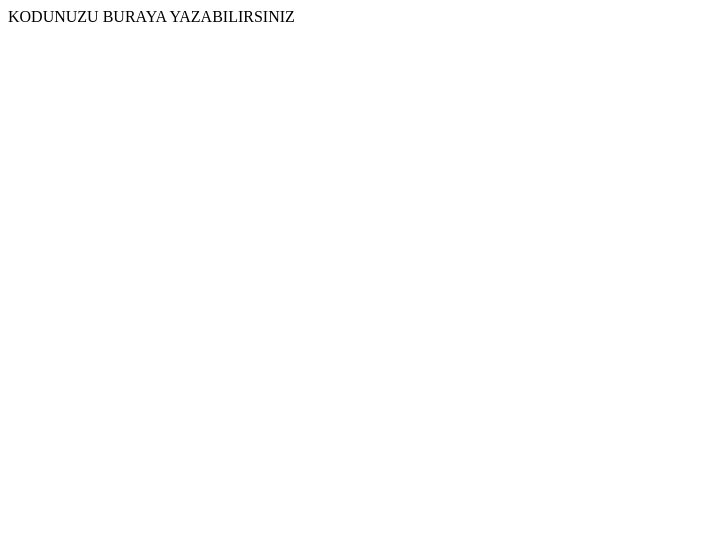
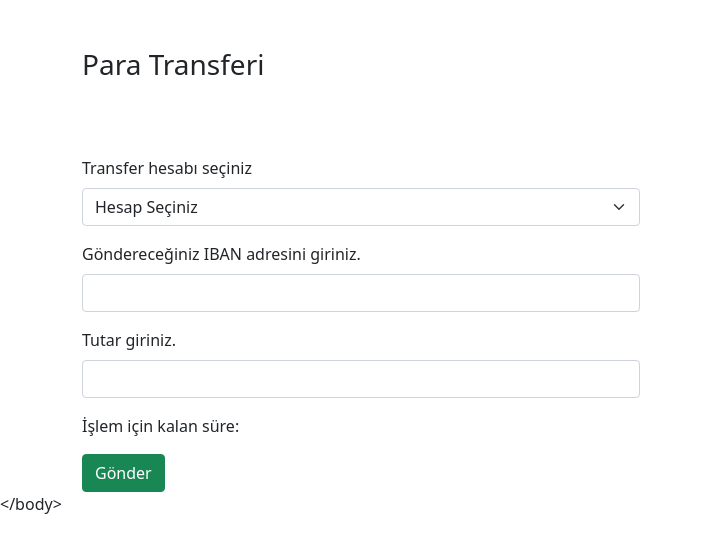
Before and after one commit to kodin21/eft-uygulamasi-week1-homework-barissskaya, a website built with Parcel: page index.html in a window 1280 px wide. Shown: the whole page, without its empty margins (0-703 px from the left). Built offline with nearby package versions, Linux system fonts and the light colour scheme.

Commit message:
added bootstrap inputs

```diff
--- a/index.html
+++ b/index.html
@@ -1,13 +1,40 @@
 <!DOCTYPE html>
 <html lang="en">
+
 <head>
     <meta charset="UTF-8">
     <meta http-equiv="X-UA-Compatible" content="IE=edge">
     <meta name="viewport" content="width=device-width, initial-scale=1.0">
     <title>Document</title>
+    <link rel="stylesheet" href="https://cdn.jsdelivr.net/npm/bootstrap@5.0.2/dist/css/bootstrap.min.css" integrity="sha384-EVSTQN3/azprG1Anm3QDgpJLIm9Nao0Yz1ztcQTwFspd3yD65VohhpuuCOmLASjC" crossorigin="anonymous">
 </head>
+
 <body>
-    KODUNUZU BURAYA YAZABILIRSINIZ
+    <div class="container">
+        <div class="col-12 col-sm-12 col-md-6 mt-5">
+            <h3 class="mb-4">Para Transferi</h3>
+            <div class="alert" id="alertBox"></div>
+            <div class="mb-3">
+                <label for="bankAccount" class="form-label text-sm">Transfer hesabı seçiniz</label>
+                <select class="form-select" id="bankAccount" aria-label="Default select example">
+                    <option selected>Hesap Seçiniz</option>
+                  </select>
+            </div>
+            <div class="mb-3">
+                <label for="transferAccountIbanNumber" class="form-label text-sm">Göndereceğiniz IBAN adresini giriniz.</label>
+                <input class="form-control" type="text" id="transferAccountIbanNumber" placeholder="" aria-label="">
+            </div>
+            <div class="mb-3">
+                <label for="transferMoney" class="form-label text-sm">Tutar giriniz.</label>
+                <input class="form-control" type="number" id="transferMoney" placeholder="" aria-label="">
+            </div>
+
+            <p>İşlem için kalan süre: <span id="processTimeCounter"></span></p>
+            <button type="button" id="sendPriceButton" class="btn btn-success">Gönder</button>
+        </div>
+    </div>
+    <script src="https://cdn.jsdelivr.net/npm/bootstrap@5.0.2/dist/js/bootstrap.bundle.min.js" integrity="sha384-MrcW6ZMFYlzcLA8Nl+NtUVF0sA7MsXsP1UyJoMp4YLEuNSfAP+JcXn/tWtIaxVXM" crossorigin="anonymous"></script>
     <script src="index.js"></script>
 </body>
+
 </html>
```
Also changed, not shown: 1 other file.
